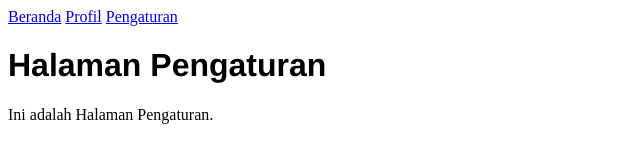
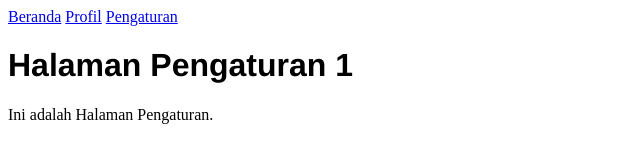
Before and after one commit to ciaa90/belajarGIT, a plain HTML site: page pengaturan.html in a window 1280 px wide. Shown: the full height of the page, 0-640 px from the left. Drawn offline with Linux system fonts and the light colour scheme.

Commit message:
pengaturan

```diff
--- a/pengaturan.html
+++ b/pengaturan.html
@@ -13,7 +13,7 @@
     </div>
 
     <div class="content">
-      <h1>Halaman Pengaturan</h1>
+      <h1>Halaman Pengaturan 1</h1>
       <p>Ini adalah Halaman Pengaturan.</p>
     </div>
   </body>
```
